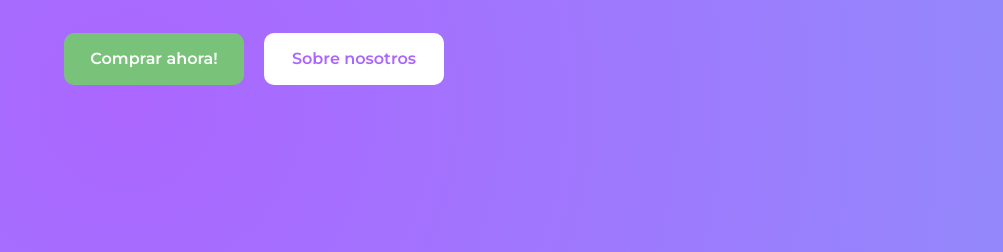
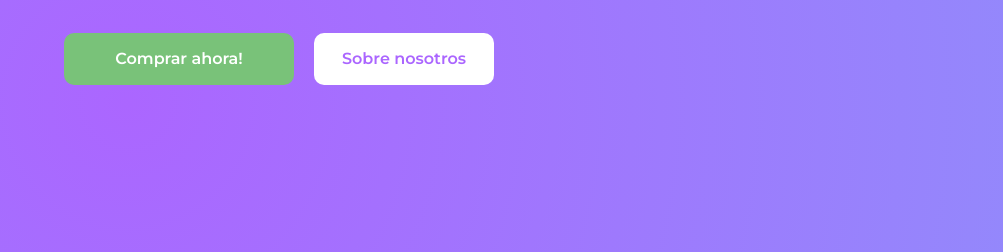
Before and after one commit to santiloureiro/KeyTech, a website: page index.html in a window 1280 px wide. Shown: the part 414-666 px from the top of the page, 0-1003 px from the left. Drawn offline with nearby package versions, Linux system fonts and the light colour scheme.

Commit message:
index button width change

```diff
--- a/index.html
+++ b/index.html
@@ -96,8 +96,8 @@
             </p>
 
             <div class="header-buttons">
-              <a href="pages/productos.html"><button id="buyNow-button"><span>Comprar ahora!</span> <i class="bi bi-cart-plus-fill"></i></button></a>
-              <a href="pages/nosotros.html"><button id="us-button"><span>Sobre nosotros</span> <i class="bi bi-arrow-right-square-fill"></i></button></a>
+              <a href="pages/productos.html"><button class="buyNow-button"><span>Comprar ahora!</span> <i class="bi bi-cart-plus-fill"></i></button></a>
+              <a href="pages/nosotros.html"><button class="us-button"><span>Sobre nosotros</span> <i class="bi bi-arrow-right-square-fill"></i></button></a>
             </div>
           </div>
 
--- a/scss/_index.scss
+++ b/scss/_index.scss
@@ -31,11 +31,11 @@
     justify-content: center;
     align-items: center;
 
-    #buyNow-button{
+    .buyNow-button{
         padding: 14px;
         margin-top: 20px;
         margin-bottom: 20px;
-        width: 180px;
+        width: 230px;
         text-align: center;
         justify-content: center;
 
@@ -70,8 +70,8 @@
 
     }
 
-    #us-button{
-      @extend #buyNow-button;
+    .us-button{
+      @extend .buyNow-button;
 
       background-color: rgb(255, 255, 255);
 
--- a/scss/_mediaqueries.scss
+++ b/scss/_mediaqueries.scss
@@ -33,10 +33,14 @@
 
   .header-buttons{
     flex-direction: row;
-
   }
 
-  #us-button{
+  .buyNow-button{
+    width: 180px;
+  }
+
+  .us-button{
+    width: 180px;
     margin-left: 20px;
   }
 
```
Also changed, not shown: css/styles.css.
